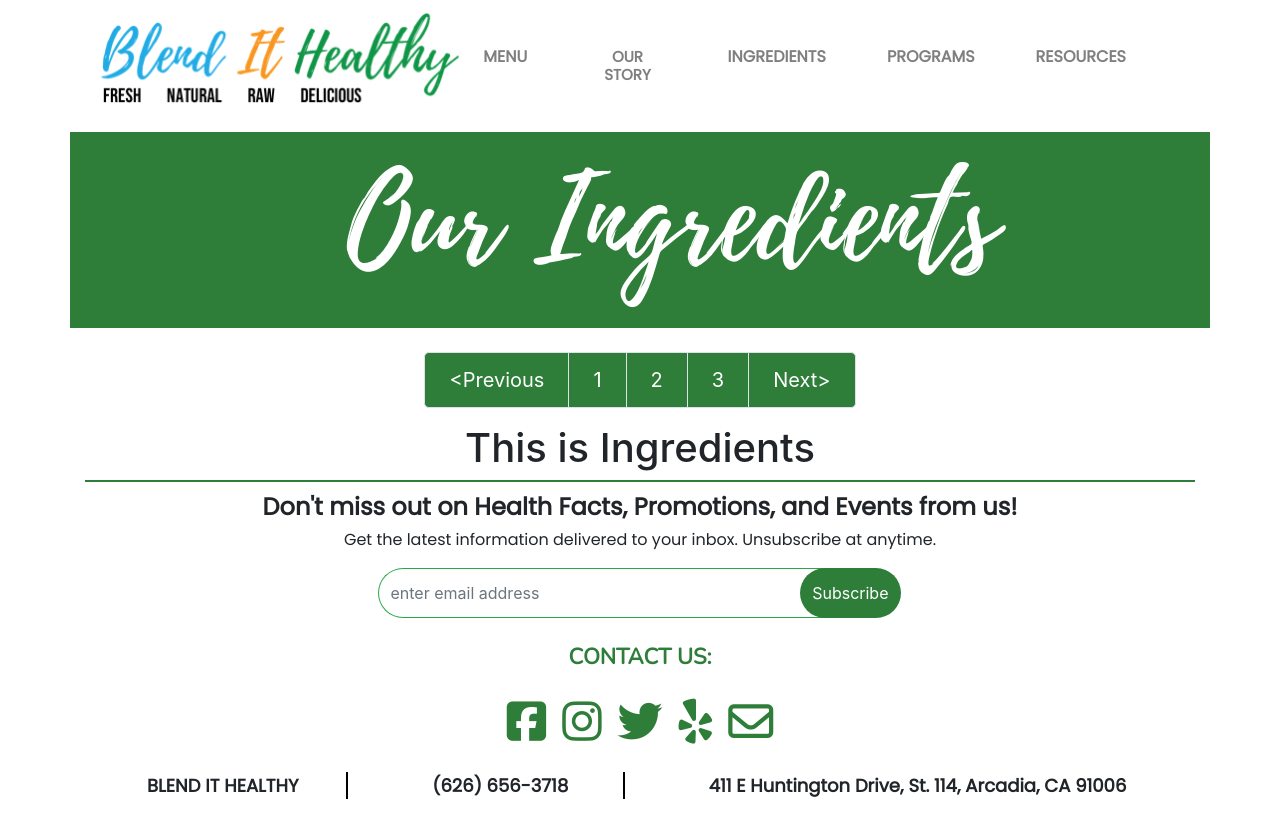
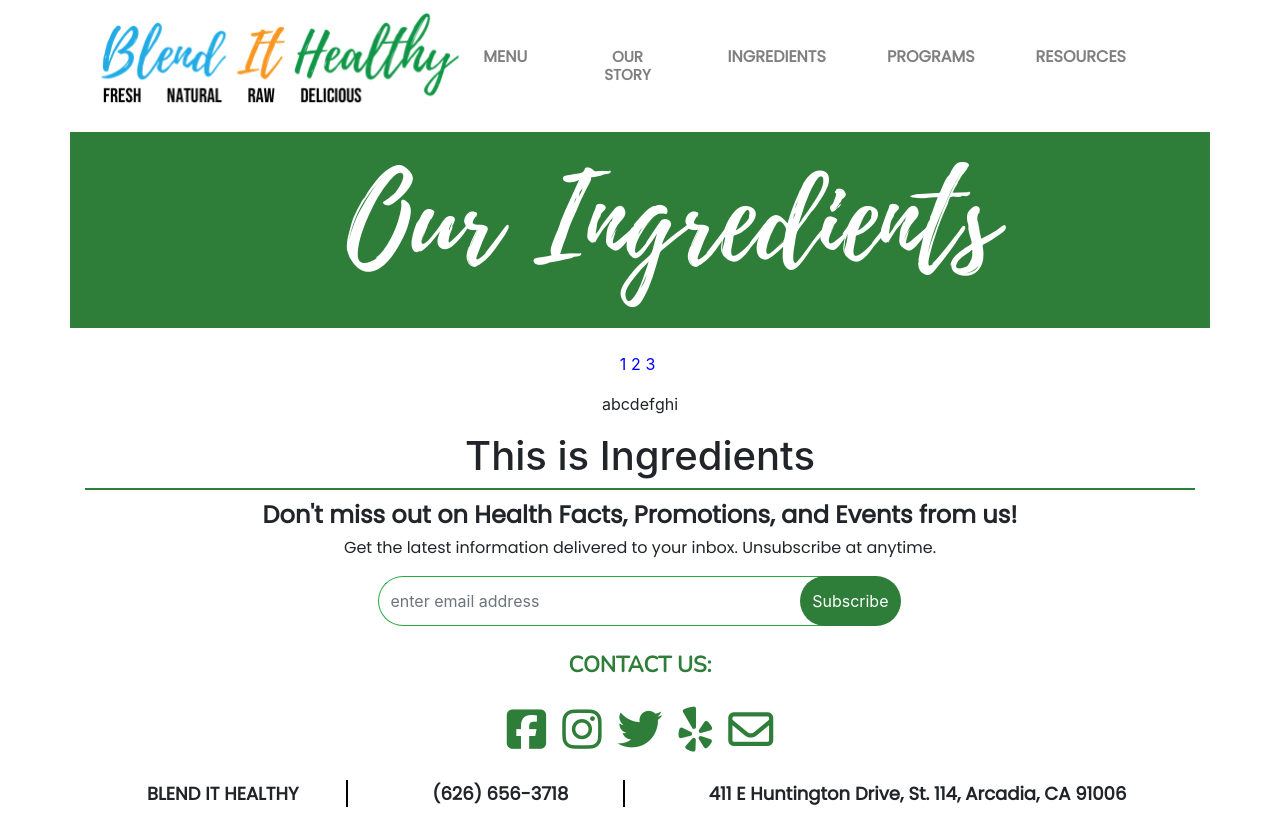
Before and after one commit to clam1987/BlendItHealthy, a React (Create React App) app: page /ingredients in a window 1280 px wide. Built offline with nearby package versions, Linux system fonts and the light colour scheme.

Commit message:
added pagination function

```diff
--- a/src/App.js
+++ b/src/App.js
@@ -15,8 +15,6 @@ import { BrowserRouter as Router, Route, Switch } from "react-router-dom";
 function App() {
   return (
     <Router basename={process.env.PUBLIC_URL}>
-      {console.log(process.env.PUBLIC_URL)}
-      {console.log("new console log... LOAD DAMNIT!")}
       <div className="App">
         <div className="container mainContainer">
           <Navbar />
--- /dev/null
+++ b/src/assets/Menu.json
@@ -0,0 +1,5 @@
+[
+    {
+
+    }
+]
--- a/src/pages/Ingredients/Ingredients.css
+++ b/src/pages/Ingredients/Ingredients.css
@@ -8,3 +8,15 @@
     line-height: 1.5;
     background: #2e7d39;
 }
+
+#page-numbers {
+    list-style: none;
+    display: flex;
+  }
+
+#page-numbers > li {
+    margin-right: 0.3em;
+    color: blue;
+    user-select: none;
+    cursor: pointer;
+  }
--- a/src/pages/Ingredients/Ingredients.js
+++ b/src/pages/Ingredients/Ingredients.js
@@ -20,36 +20,47 @@ export default Ingredients;
 
 let NavPagination = () => {
   let [page, setPage] = useState({
-    pageNumber: 1
+    items: ["a","b","c","d","e","f","g","h","i","j","k","l","m","n","o","p","q","r","s","t","u","v","w","x","y","z"],
+    currentPage: 1,
+    itemsPerPage: 9,
   });
+
+  let handleClick = (e) => {
+    setPage({...page, currentPage: e.target.id})
+  }
+
+  let {items, currentPage, itemsPerPage} = page
+  // Logic for pagination
+  const indexOfLastItem = currentPage * itemsPerPage;
+  const indexOfFirstItem = indexOfLastItem - itemsPerPage;
+  const currentItems = items.slice(indexOfFirstItem, indexOfLastItem);
+
+  // Render items
+  const renderItems = currentItems.map((item, i) => {
+  return <li key={i}>{item}</li>
+  })
+
+  // Logic for displaying Page #
+  const pageNumber = [];
+  for (let i = 1; i <= Math.ceil(items.length / itemsPerPage); i++) {
+    pageNumber.push(i);
+  }
+
+  // Logic for rendering Page #
+  const renderPageNumber = pageNumber.map(number => {
+    return (
+    <li key={number} id={number}>{number}</li>
+    )
+  })
+
+
   return (
     <nav aria-label="Page Navigation example">
+      <ul className="pagination justify-content-center pagination-lg" id="page-numbers" onClick={handleClick}>
+        {renderPageNumber}
+      </ul>
       <ul className="pagination justify-content-center pagination-lg">
-        <li className="page-item">
-          <a className="page-link" href="#">
-            {"<"}Previous
-          </a>
-        </li>
-        <li className="page-item">
-          <a className="page-link" href="#">
-            1
-          </a>
-        </li>
-        <li className="page-item">
-          <a className="page-link" href="#">
-            2
-          </a>
-        </li>
-        <li className="page-item">
-          <a className="page-link" href="#">
-            3
-          </a>
-        </li>
-        <li className="page-item">
-          <a className="page-link" href="#">
-            Next>
-          </a>
-        </li>
+        {renderItems}
       </ul>
     </nav>
   );
```
